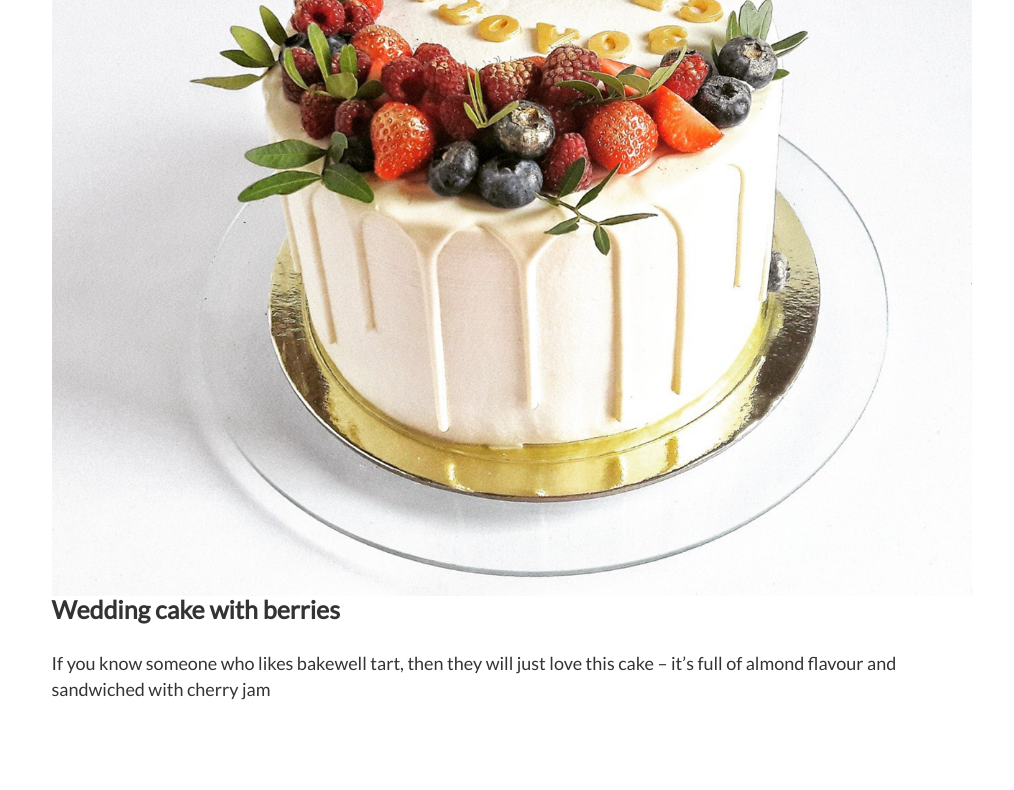
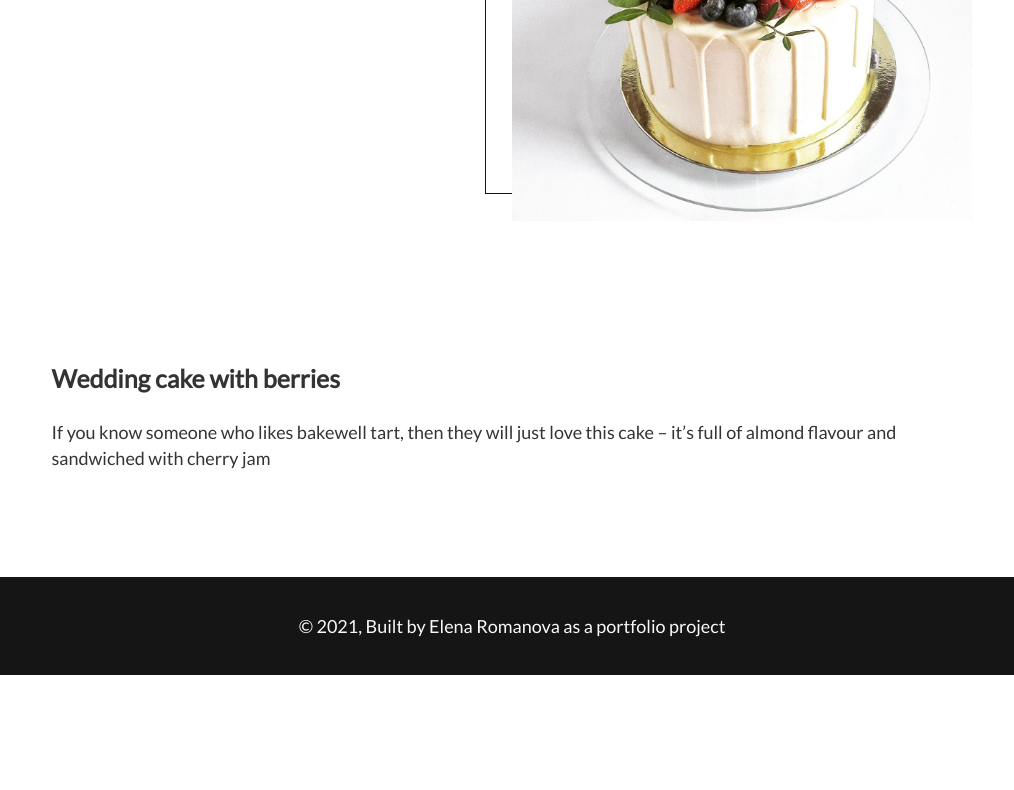
Before and after one commit to for-alisia/gatsby-ex, a Gatsby site: page /cake-1/ in a window 1280 px wide. Shown: the part 418-1208 px from the top of the page, without its empty margins (128-1142 px from the left). After the commit the page ends 1093 px from the top, so only its background shows below. Built offline with nearby package versions, Linux system fonts and the light colour scheme; Gatsby itself is replaced by a stand-in of ours.

Commit message:
Added styling for single page

```diff
--- a/src/components/layout.css
+++ b/src/components/layout.css
@@ -19,6 +19,7 @@ body {
   -ms-font-feature-settings: "kern", "liga", "clig", "calt";
   -webkit-font-feature-settings: "kern", "liga", "clig", "calt";
   font-feature-settings: "kern", "liga", "clig", "calt";
+  min-height: 100vh;
 }
 article,
 aside,
--- a/src/components/layout.js
+++ b/src/components/layout.js
@@ -32,6 +32,7 @@ const Layout = ({ children }) => {
           margin: `0 auto`,
           maxWidth: 960,
           padding: `0 1.0875rem 1.45rem`,
+          minHeight: `71vh`,
         }}
       >
         <main>{children}</main>
--- a/src/templates/blog-post.js
+++ b/src/templates/blog-post.js
@@ -1,21 +1,66 @@
+/** Libraries */
 import React from "react"
 import { graphql } from "gatsby"
+import Img from "gatsby-image"
+import styled from "styled-components"
+
+/** Components */
 import Layout from "../components/layout"
-import Img from "gatsby-image"
+
+/** Styles */
+const ContentWrapperStyled = styled.div`
+  display: flex;
+  margin-top: 8rem;
+  margin-bottom: 8rem;
+
+  h1 {
+    font-size: 3.3rem;
+    max-width: 50%;
+    text-align: right;
+    padding-right: 3rem;
+    line-height: 4.5rem;
+  }
+`
+
+const ImgWrapperStyled = styled.div`
+  width: 50%;
+  position: relative;
+
+  &:before {
+    content: "";
+    display: block;
+    position: absolute;
+    top: -27px;
+    left: -27px;
+    z-index: -1;
+    width: 100%;
+    height: 100%;
+    border: 1px solid #151515;
+  }
+
+  .gatsby-image-wrapper {
+    max-height: 400px;
+  }
+`
+
+const HtmlWrapperStyled = styled.div``
 
 export default ({ data }) => {
   const post = data.markdownRemark
-  console.log(data)
 
   let featuredImgFluid = post.frontmatter.featuredImage.childImageSharp.fluid
 
   return (
     <Layout>
-      <div>
+      <ContentWrapperStyled>
         <h1>{post.frontmatter.title}</h1>
-        <Img fluid={featuredImgFluid} />
-        <div dangerouslySetInnerHTML={{ __html: post.html }}></div>
-      </div>
+        <ImgWrapperStyled>
+          <Img fluid={featuredImgFluid} />
+        </ImgWrapperStyled>
+      </ContentWrapperStyled>
+      <HtmlWrapperStyled
+        dangerouslySetInnerHTML={{ __html: post.html }}
+      ></HtmlWrapperStyled>
     </Layout>
   )
 }
```
Also changed, not shown: 1 other file.
